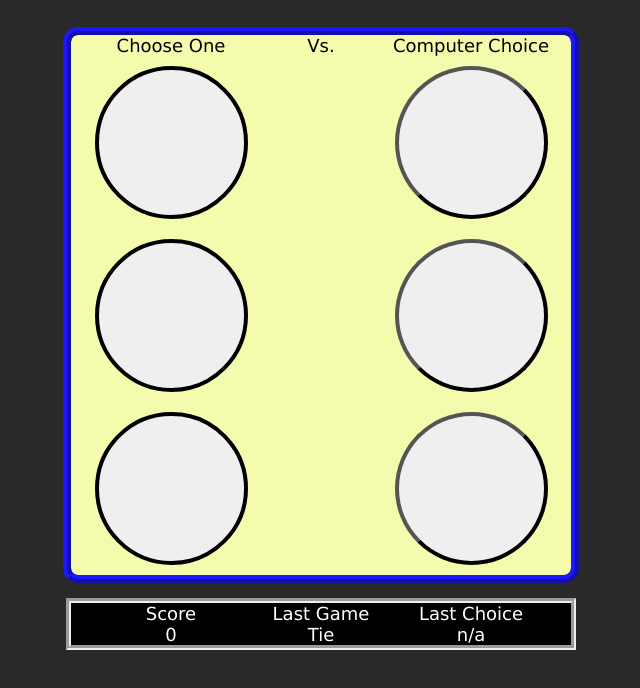
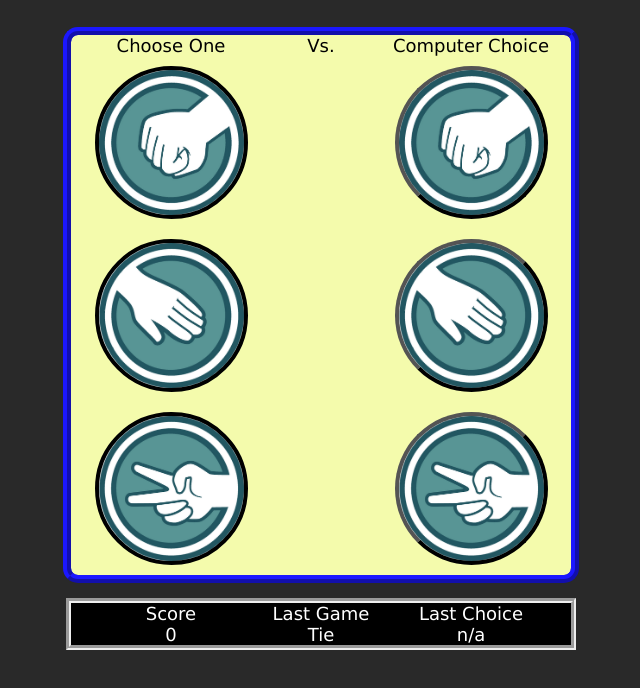
Before and after one commit to BCham16/JSRockPaperScissors, a plain HTML site: page index.html in a window 1280 px wide. Shown: the part 68-756 px from the top of the page, without its empty margins (319-959 px from the left). Drawn offline with Linux system fonts and the light colour scheme; the site is published under a folder, as on GitHub Pages, so addresses that start at the root find nothing.

Commit message:
image bug fix

```diff
--- a/style.css
+++ b/style.css
@@ -64,32 +64,32 @@ html{
 }
 
 #playerRockButton{
-  background-image: url(/images/Rock.jpg);
+  background-image: url(Rock.jpg);
   background-size: 145px 145px;
 }
 
 #playerPaperButton{
-  background-image: url(/images/Paper.jpg);
+  background-image: url(Paper.jpg);
   background-size: 145px 145px;
 }
 
 #playerScissorsButton{
-  background-image: url(/images/Scissors.jpg);
+  background-image: url(Scissors.jpg);
   background-size: 145px 145px;
 }
 
 #computerRockButton{
-  background-image: url(/images/Rock.jpg);
+  background-image: url(Rock.jpg);
   background-size: 145px 145px;
 }
 
 #computerPaperButton{
-  background-image: url(/images/Paper.jpg);
+  background-image: url(Paper.jpg);
   background-size: 145px 145px;
 }
 
 #computerScissorsButton{
-  background-image: url(/images/Scissors.jpg);
+  background-image: url(Scissors.jpg);
   background-size: 145px 145px;
 }
 
```
Also changed, not shown: Paper.jpg (renamed from images/Paper.jpg), Rock.jpg (renamed from images/rock.jpg), Scissors.jpg (renamed from images/Scissors.jpg).
